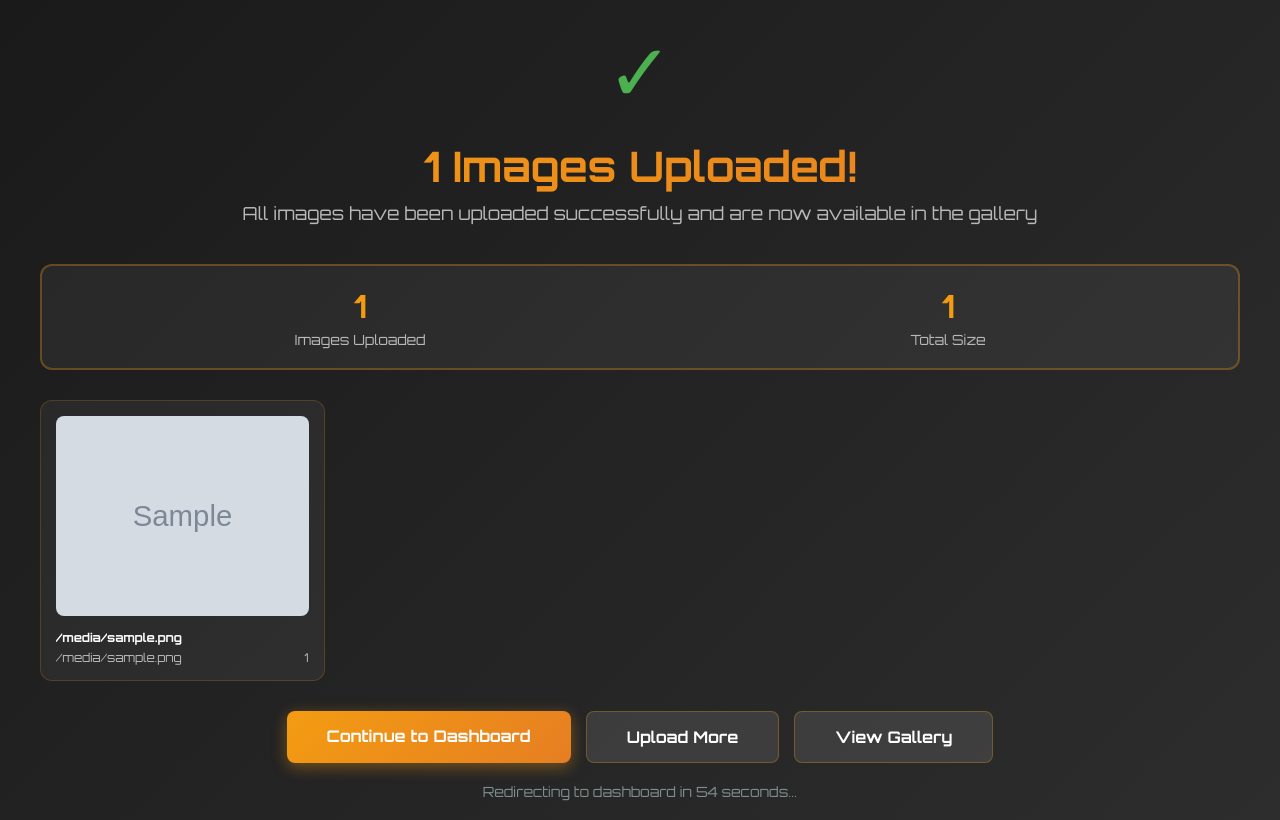
After one commit to birdyphillips/BirdyPhillips, a Flask app: template app/templates/upload_success_multi.html in a window 1280 px wide. The commit adds this page. Run offline with Flask 3, Linux system fonts and the light colour scheme; the template is opened without the code that fills it: most values are stand-ins (such as "Sample title", 1, 10 or a date in 2020); grey boxes marked "Sample" are stand-in pictures.

Commit message:
Add multiple file upload support
- Updated upload form to accept multiple files with 'multiple' attribute
- Modified backend to process multiple files in a single upload
- Added file preview list showing selected files and sizes
- Created multi-upload success page with grid gallery view
- Shows summary stats (count, total size)
- Single file uploads still use original splash page
- Multiple file uploads show grid with all uploaded images
- Both success pages auto-redirect after 60 seconds

```diff
--- /dev/null
+++ b/app/templates/upload_success_multi.html
@@ -0,0 +1,318 @@
+<!DOCTYPE html>
+<html lang="en">
+<head>
+    <meta charset="UTF-8">
+    <meta name="viewport" content="width=device-width, initial-scale=1.0">
+    <title>Upload Successful | BirdyPhillips</title>
+    <link rel="preconnect" href="https://fonts.googleapis.com">
+    <link rel="preconnect" href="https://fonts.gstatic.com" crossorigin>
+    <link href="https://fonts.googleapis.com/css2?family=Orbitron:wght@400;500;700;900&display=swap" rel="stylesheet">
+    <style>
+        * {
+            margin: 0;
+            padding: 0;
+            box-sizing: border-box;
+        }
+
+        body {
+            font-family: 'Orbitron', sans-serif;
+            background: linear-gradient(135deg, #1a1a1a 0%, #2d2d2d 100%);
+            color: white;
+            min-height: 100vh;
+            padding: 20px;
+        }
+
+        .container {
+            max-width: 1200px;
+            margin: 0 auto;
+            animation: fadeIn 0.5s ease-in;
+        }
+
+        @keyframes fadeIn {
+            from {
+                opacity: 0;
+                transform: translateY(20px);
+            }
+            to {
+                opacity: 1;
+                transform: translateY(0);
+            }
+        }
+
+        .header {
+            text-align: center;
+            margin-bottom: 40px;
+        }
+
+        .success-icon {
+            font-size: 80px;
+            color: #4CAF50;
+            margin-bottom: 20px;
+            animation: scaleIn 0.5s ease-out;
+        }
+
+        @keyframes scaleIn {
+            from {
+                transform: scale(0);
+            }
+            to {
+                transform: scale(1);
+            }
+        }
+
+        h1 {
+            font-size: 42px;
+            margin-bottom: 10px;
+            background: linear-gradient(135deg, #f39c12 0%, #e67e22 100%);
+            -webkit-background-clip: text;
+            -webkit-text-fill-color: transparent;
+            background-clip: text;
+        }
+
+        .subtitle {
+            font-size: 18px;
+            color: #b8b8b8;
+            margin-bottom: 10px;
+        }
+
+        .summary {
+            background: rgba(255, 255, 255, 0.05);
+            border: 2px solid rgba(243, 156, 18, 0.3);
+            border-radius: 12px;
+            padding: 20px;
+            margin-bottom: 30px;
+            display: flex;
+            justify-content: space-around;
+            flex-wrap: wrap;
+            gap: 20px;
+        }
+
+        .summary-item {
+            text-align: center;
+        }
+
+        .summary-value {
+            font-size: 32px;
+            color: #f39c12;
+            font-weight: 700;
+        }
+
+        .summary-label {
+            font-size: 14px;
+            color: #b8b8b8;
+            margin-top: 5px;
+        }
+
+        .gallery-grid {
+            display: grid;
+            grid-template-columns: repeat(auto-fill, minmax(250px, 1fr));
+            gap: 20px;
+            margin-bottom: 30px;
+        }
+
+        .gallery-item {
+            background: rgba(255, 255, 255, 0.05);
+            border: 1px solid rgba(243, 156, 18, 0.2);
+            border-radius: 12px;
+            padding: 15px;
+            transition: all 0.3s;
+            animation: slideIn 0.5s ease-out;
+        }
+
+        @keyframes slideIn {
+            from {
+                opacity: 0;
+                transform: translateY(20px);
+            }
+            to {
+                opacity: 1;
+                transform: translateY(0);
+            }
+        }
+
+        .gallery-item:hover {
+            transform: translateY(-5px);
+            border-color: #f39c12;
+            box-shadow: 0 8px 24px rgba(243, 156, 18, 0.3);
+        }
+
+        .gallery-item img {
+            width: 100%;
+            height: 200px;
+            object-fit: cover;
+            border-radius: 8px;
+            margin-bottom: 10px;
+        }
+
+        .image-info {
+            font-size: 12px;
+            color: #b8b8b8;
+        }
+
+        .image-name {
+            color: white;
+            font-weight: 600;
+            margin-bottom: 5px;
+            word-break: break-all;
+        }
+
+        .image-meta {
+            display: flex;
+            justify-content: space-between;
+            margin-top: 5px;
+        }
+
+        .actions {
+            display: flex;
+            gap: 15px;
+            justify-content: center;
+            flex-wrap: wrap;
+            margin-top: 30px;
+        }
+
+        .btn {
+            padding: 15px 40px;
+            border: none;
+            border-radius: 8px;
+            font-family: 'Orbitron', sans-serif;
+            font-size: 16px;
+            font-weight: 600;
+            cursor: pointer;
+            text-decoration: none;
+            display: inline-block;
+            transition: all 0.3s;
+        }
+
+        .btn-primary {
+            background: linear-gradient(135deg, #f39c12 0%, #e67e22 100%);
+            color: white;
+            box-shadow: 0 4px 15px rgba(243, 156, 18, 0.4);
+        }
+
+        .btn-primary:hover {
+            transform: translateY(-2px);
+            box-shadow: 0 6px 20px rgba(243, 156, 18, 0.6);
+        }
+
+        .btn-secondary {
+            background: rgba(255, 255, 255, 0.1);
+            color: white;
+            border: 1px solid rgba(243, 156, 18, 0.3);
+        }
+
+        .btn-secondary:hover {
+            background: rgba(255, 255, 255, 0.15);
+            border-color: #f39c12;
+        }
+
+        .countdown {
+            text-align: center;
+            margin-top: 20px;
+            font-size: 14px;
+            color: #7f8c8d;
+        }
+
+        @media (max-width: 768px) {
+            h1 {
+                font-size: 32px;
+            }
+
+            .success-icon {
+                font-size: 60px;
+            }
+
+            .gallery-grid {
+                grid-template-columns: repeat(auto-fill, minmax(150px, 1fr));
+                gap: 15px;
+            }
+
+            .gallery-item img {
+                height: 150px;
+            }
+
+            .actions {
+                flex-direction: column;
+            }
+
+            .btn {
+                width: 100%;
+            }
+        }
+    </style>
+</head>
+<body>
+    <div class="container">
+        <div class="header">
+            <div class="success-icon">✓</div>
+            <h1>{{ count }} Images Uploaded!</h1>
+            <p class="subtitle">All images have been uploaded successfully and are now available in the gallery</p>
+        </div>
+
+        <div class="summary">
+            <div class="summary-item">
+                <div class="summary-value">{{ count }}</div>
+                <div class="summary-label">Images Uploaded</div>
+            </div>
+            <div class="summary-item">
+                <div class="summary-value">{{ total_size }}</div>
+                <div class="summary-label">Total Size</div>
+            </div>
+        </div>
+
+        <div class="gallery-grid">
+            {% for image in images %}
+            <div class="gallery-item" style="animation-delay: {{ loop.index0 * 0.1 }}s;">
+                <img src="{{ url_for('media.uploaded_file', filename=image.filename) }}" alt="{{ image.original_filename }}">
+                <div class="image-info">
+                    <div class="image-name">{{ image.original_filename }}</div>
+                    <div class="image-meta">
+                        <span>{{ image.file_type }}</span>
+                        <span>{{ image.file_size }}</span>
+                    </div>
+                </div>
+            </div>
+            {% endfor %}
+        </div>
+
+        <div class="actions">
+            <a href="{{ url_for('main.admin_dashboard') }}" class="btn btn-primary" id="continueBtn">
+                Continue to Dashboard
+            </a>
+            <a href="{{ url_for('media.upload') }}" class="btn btn-secondary">
+                Upload More
+            </a>
+            <a href="{{ url_for('main.gallery') }}" class="btn btn-secondary">
+                View Gallery
+            </a>
+        </div>
+
+        <div class="countdown">
+            Redirecting to dashboard in <span id="countdown">60</span> seconds...
+        </div>
+    </div>
+
+    <script>
+        // Auto-redirect after 60 seconds
+        let timeLeft = 60;
+        const countdownElement = document.getElementById('countdown');
+        const continueBtn = document.getElementById('continueBtn');
+
+        const countdown = setInterval(() => {
+            timeLeft--;
+            countdownElement.textContent = timeLeft;
+
+            if (timeLeft <= 0) {
+                clearInterval(countdown);
+                window.location.href = continueBtn.href;
+            }
+        }, 1000);
+
+        // Clear countdown if user clicks any button
+        document.querySelectorAll('.btn').forEach(btn => {
+            btn.addEventListener('click', () => {
+                clearInterval(countdown);
+            });
+        });
+    </script>
+</body>
+</html>
```
Also changed, not shown: app/routes/media.py (+109 -34 lines), app/templates/upload.html (+26 -4 lines).
